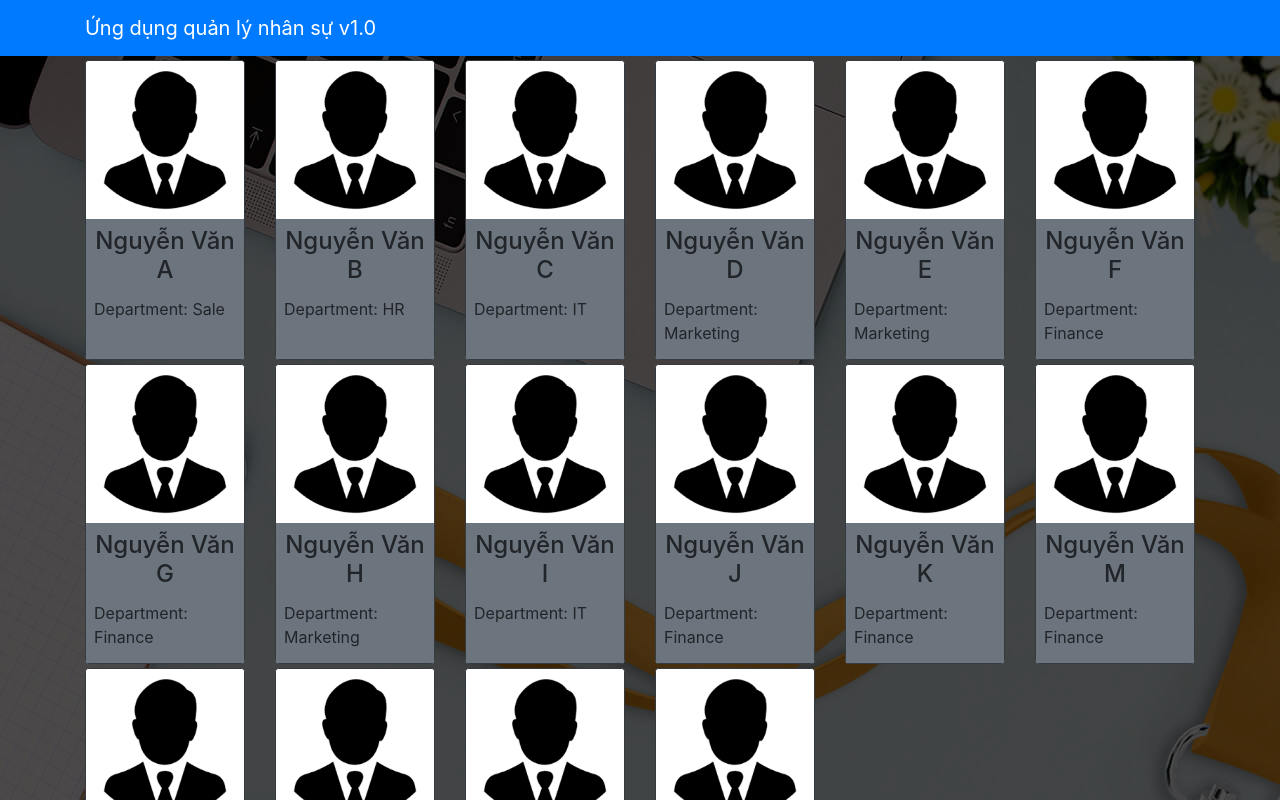
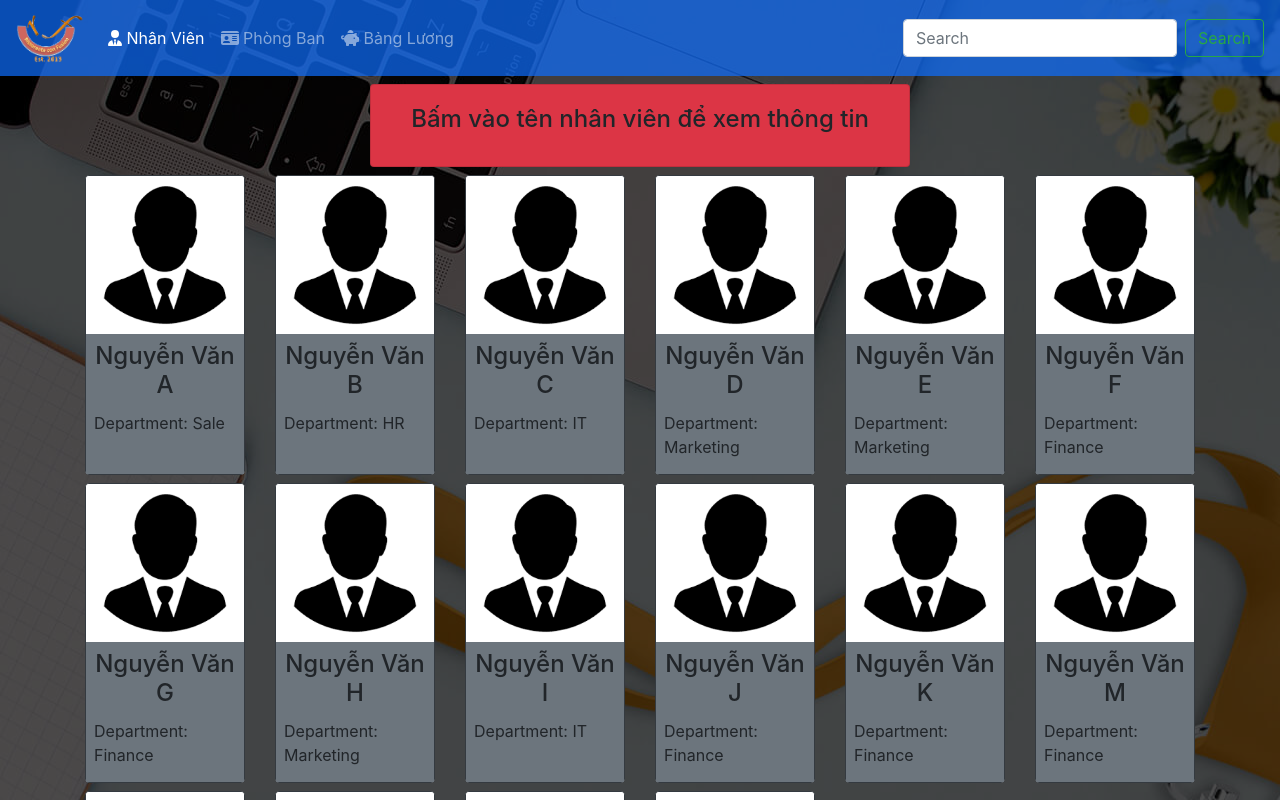
Before and after one commit to Trongnguyenhuy/FunixASM, a React (Create React App) app: page / in a window 1280 px wide. Shown: the top 800 px of the page. Built offline with nearby package versions, Linux system fonts and the light colour scheme.

Commit message:
Commit 10

```diff
--- a/package.json
+++ b/package.json
@@ -3,9 +3,14 @@
   "version": "0.1.0",
   "private": true,
   "dependencies": {
+    "@fortawesome/fontawesome-svg-core": "^1.3.0",
+    "@fortawesome/free-regular-svg-icons": "^6.0.0",
+    "@fortawesome/free-solid-svg-icons": "^6.0.0",
+    "@fortawesome/react-fontawesome": "^0.1.17",
     "@testing-library/jest-dom": "^5.14.1",
     "@testing-library/react": "^12.0.0",
     "@testing-library/user-event": "^13.2.1",
+    "babel-plugin-macros": "^3.1.0",
     "bootstrap": "4.0.0",
     "dateformat": "^5.0.2",
     "react": "^17.0.2",
--- a/src/App.js
+++ b/src/App.js
@@ -1,7 +1,8 @@
 import { Component } from 'react';
-import { Navbar, NavbarBrand } from 'reactstrap';
 import { STAFFS, DEPARTMENTS } from './shared/staffs';
 import StaffList from './components/StaffListComponent';
+import NavbarComponent from './components/NavbarComponent';
+
 
 class App extends Component {
 
@@ -17,12 +18,8 @@ class App extends Component {
     return (
       <div className="App"
         style={{ backgroundImage: 'url(./assets/images/employeeCard.jpg)' }}>
-        <div style={{ backgroundColor: 'rgba(0,0,0,0.7)', minheight: '2000px'}}>
-          <Navbar dark color="primary">
-            <div className="container">
-              <NavbarBrand href="/">Ứng dụng quản lý nhân sự v1.0</NavbarBrand>
-            </div>
-          </Navbar>
+        <div style={{ backgroundColor: 'rgba(0,0,0,0.7)', minheight: '2000px' }}>
+          <NavbarComponent />
           <StaffList staffs={this.state.staffs} department={this.state.department} />
         </div>
       </div>
--- /dev/null
+++ b/src/components/NavbarComponent.js
@@ -0,0 +1,49 @@
+import React, { Component } from 'react';
+import { FontAwesomeIcon } from '@fortawesome/react-fontawesome';
+import { faPiggyBank, faIdCard, faUserTie } from "@fortawesome/free-solid-svg-icons";
+
+export default class NavbarComponent extends Component {
+    render() {
+        return (
+            <div>
+                <nav className="navbar navbar-expand-sm navbar-dark"
+                    style={{ backgroundColor: 'rgba(13,110,263,0.7)'}}>
+                    <a className="navbar-brand" href="/">
+                        <img src='./assets/images/logo.png' alt='logo'
+                            style={{height:'50px'}}/>
+                    </a>
+                    <button className="navbar-toggler d-lg-none" type="button" data-toggle="collapse"
+                        data-target="/collapsibleNavId" aria-controls="collapsibleNavId" aria-expanded="false"
+                        aria-label="Toggle navigation" />
+                    <div className="collapse navbar-collapse" id="collapsibleNavId">
+                        <ul className="navbar-nav mr-auto mt-2 mt-lg-0">
+                            <li className="nav-item active">
+                                <a className="nav-link" href="/">
+                                    <span><FontAwesomeIcon icon={faUserTie} /> </span>
+                                    Nhân Viên
+                                    <span className="sr-only">(current)</span>
+                                </a>
+                            </li>
+                            <li className="nav-item">
+                                <a className="nav-link" href="/">
+                                    <span><FontAwesomeIcon icon={faIdCard} /> </span>
+                                    Phòng Ban
+                                </a>
+                            </li>
+                            <li className="nav-item">
+                                <a className="nav-link" href="/">
+                                    <span><FontAwesomeIcon icon={faPiggyBank} /> </span>
+                                    Bảng Lương
+                                </a>
+                            </li>
+                        </ul>
+                        <form className="form-inline my-2 my-lg-0">
+                            <input className="form-control mr-sm-2" type="text" placeholder="Search" />
+                            <button className="btn btn-outline-success my-2 my-sm-0" type="submit">Search</button>
+                        </form>
+                    </div>
+                </nav>
+            </div>
+        )
+    }
+}
--- a/src/components/StaffListComponent.js
+++ b/src/components/StaffListComponent.js
@@ -6,7 +6,6 @@ class StaffList extends Component {
 
     constructor(props) {
         super(props);
-
         this.state = {
             selectStaff: null
         }
@@ -20,8 +19,8 @@ class StaffList extends Component {
         if (staff != null) {
             return (
                 <Card className="mt-2 border border-dark">
-                    <CardHeader><b>Họ và tên: {staff.name}</b></CardHeader>
-                    <CardBody>
+                    <CardHeader className="bg-info"><b>Họ và tên: {staff.name}</b></CardHeader>
+                    <CardBody className="bg-success">
                         <CardText>Ngày Sinh: {dateFormat(staff.doB, "dd/mm/yyyy")}</CardText>
                         <CardText>Ngày vào công ty: {dateFormat(staff.startDate, "dd/mm/yyyy")}</CardText>
                         <CardText>Phòng Ban: {staff.department.name}</CardText>
@@ -33,7 +32,11 @@ class StaffList extends Component {
         } else {
             return (
                 <div>
-                    <p>Bấm vào tên nhân viên để xem thông tin</p>
+                    <div className="card mt-2 bg-danger text-center">
+                        <div className="card-body">
+                            <h4 className="card-title">Bấm vào tên nhân viên để xem thông tin</h4>
+                        </div>
+                    </div>
                 </div>
             );
         }
@@ -42,7 +45,7 @@ class StaffList extends Component {
     renderListStaff = () => {
         return this.props.staffs.map((staff) => {
             return (
-                    <div className="col-12 col-md-4 col-lg-2 mt-1"
+                <div className="col-12 col-md-4 col-lg-2 mt-2"
                     key={staff.id}>
                     <div className="card border border-dark"
                         onClick={() => this.onStaffSelect(staff)}
@@ -65,13 +68,13 @@ class StaffList extends Component {
 
         return (
             <div className="container">
-                <div className="row">
-                    {this.renderListStaff()}
-                </div>
                 <div className="row justify-content-center">
                     <div className="col-12 col-md-6 m1-1">
                         {this.renderStaff(this.state.selectStaff)}
                     </div>
+                </div>
+                <div className="row">
+                    {this.renderListStaff()}
                 </div>
             </div>
         );
```
Also changed, not shown: 1 other file (tests, documents, lock files or other folders). Lines whose indentation alone changed are shown as unchanged.
